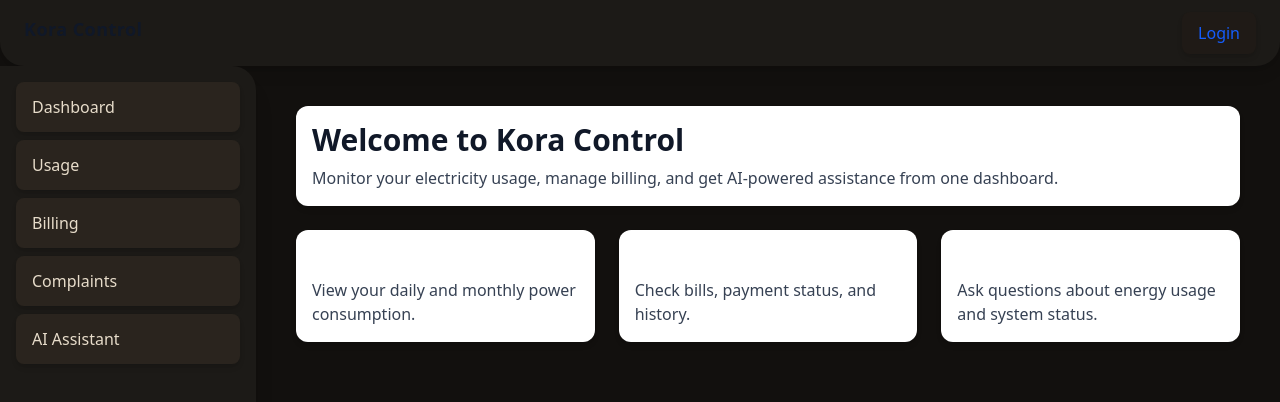
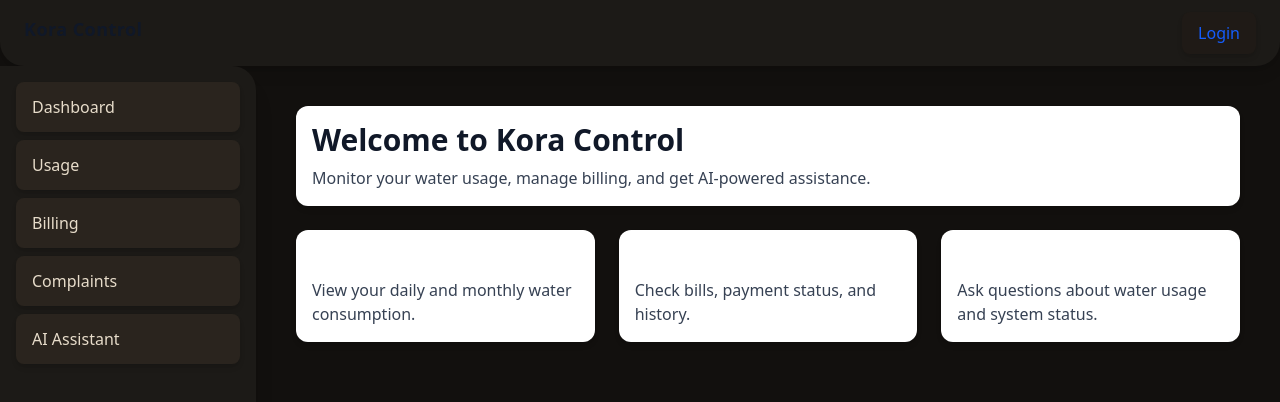
Before and after one commit to betyjo/koracontrol, a Next.js app in the folder web-ui/: page / in a window 1280 px wide. Shown: the top 402 px of the page. Built offline with nearby package versions, Linux system fonts and the light colour scheme.

Commit message:
update Home page content to reflect water usage instead of electricity

```diff
--- a/web-ui/src/app/page.tsx
+++ b/web-ui/src/app/page.tsx
@@ -72,15 +72,15 @@ export default function Home() {
       <div className="card">
         <h1>Welcome to Kora Control</h1>
         <p>
-          Monitor your electricity usage, manage billing, and get AI-powered
-          assistance from one dashboard.
+          Monitor your water usage, manage billing, and get AI-powered
+          assistance.
         </p>
       </div>
 
       <div className="grid grid-cols-1 md:grid-cols-3 gap-6 mt-6">
         <div className="card">
           <h3>Usage</h3>
-          <p>View your daily and monthly power consumption.</p>
+          <p>View your daily and monthly water consumption.</p>
         </div>
 
         <div className="card">
@@ -90,7 +90,7 @@ export default function Home() {
 
         <div className="card">
           <h3>AI Assistant</h3>
-          <p>Ask questions about energy usage and system status.</p>
+          <p>Ask questions about water usage and system status.</p>
         </div>
       </div>
     </div>
```
